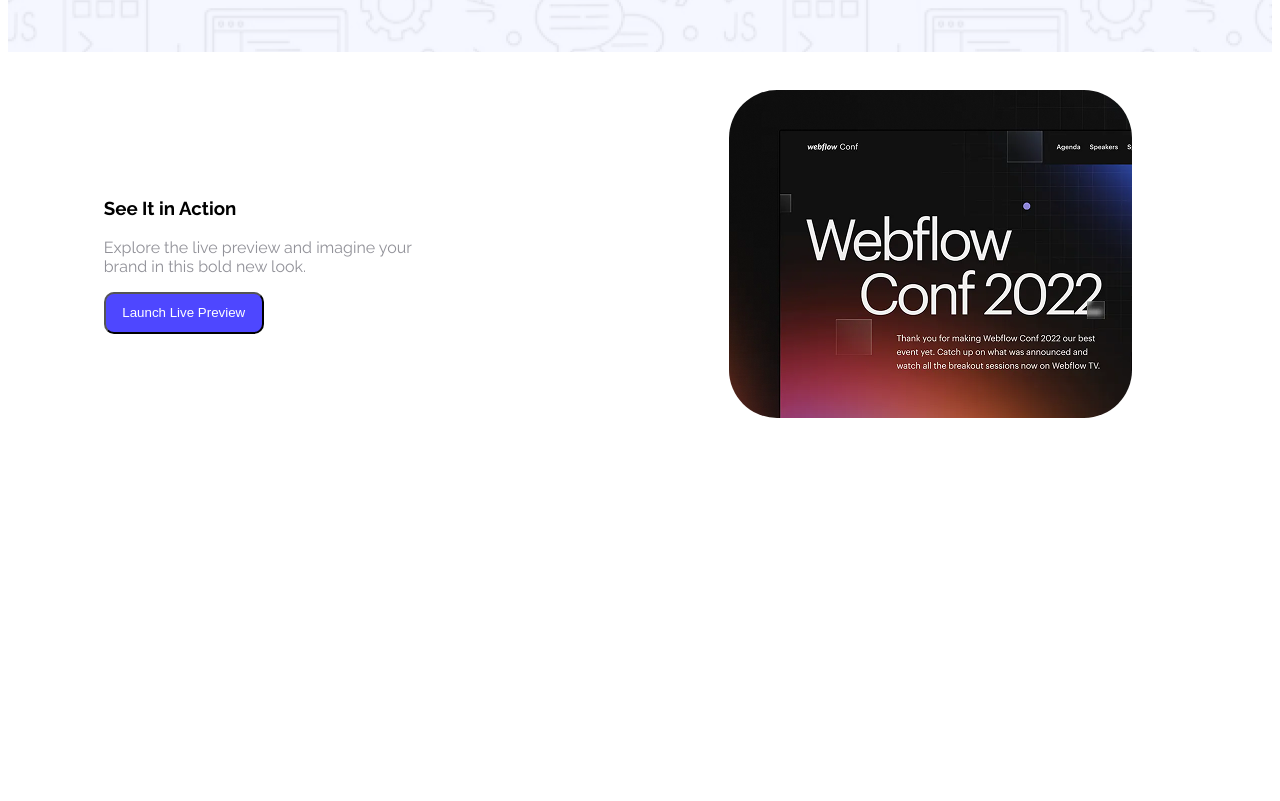
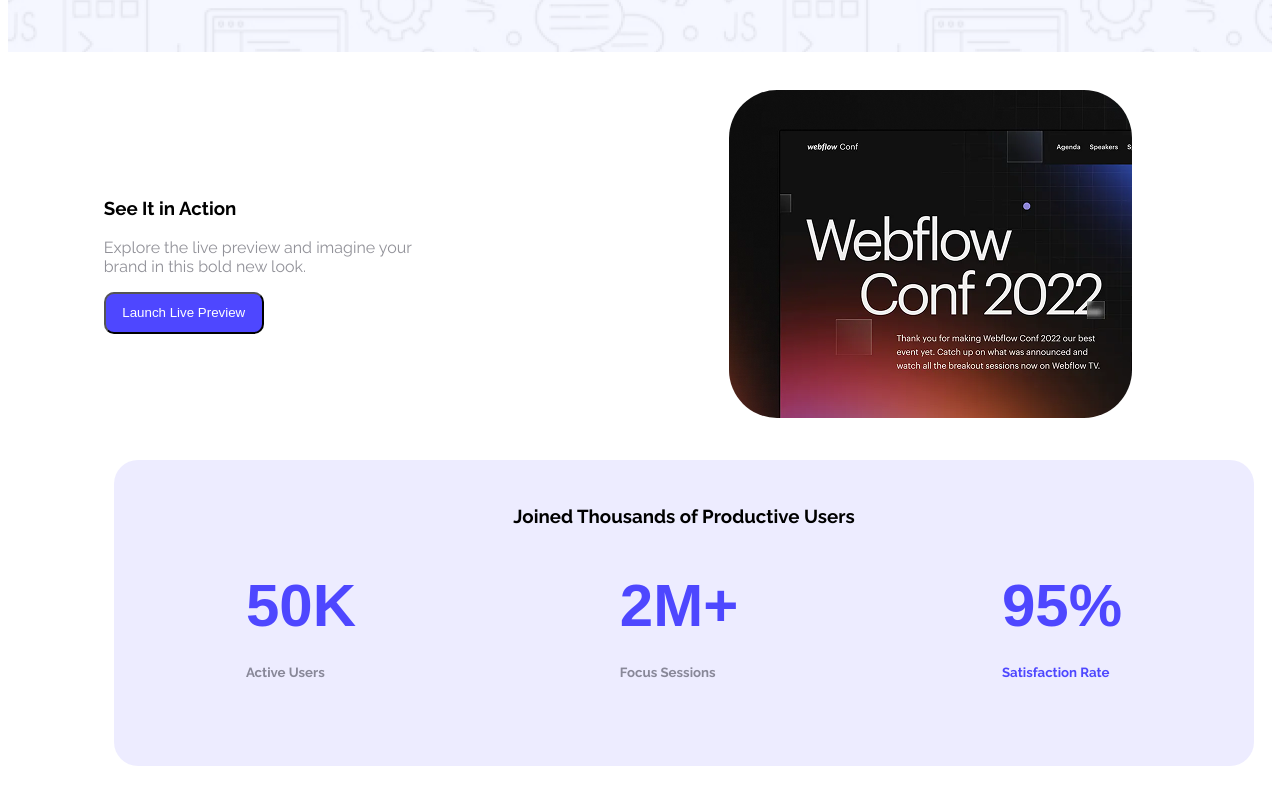
Before and after one commit to Ruhulamin1130/no-one-assinment, a plain HTML site: page index.html in a window 1280 px wide. Shown: the part 470-1271 px from the top of the page. Before the commit the page ends 930 px from the top, so only its background shows below. Drawn offline with Linux system fonts and the light colour scheme.

Commit message:
action items design

```diff
--- a/index.html
+++ b/index.html
@@ -44,7 +44,26 @@
                 <img src="Assets/wc-mini.png" alt="">
             </div>
         </section>
+        <section class="user-sec">
 
+            <h3 class="user-title">Joined Thousands of Productive Users</h3>
+            <div class="users-con">
+                <div>
+                <h1 class="clr">50K</h1>
+                <h5 class="txt-clr">Active Users</h5>
+            </div>
+
+            <div>
+                <h1 class="clr">2M+</h1>
+                <h5 class="txt-clr">Focus Sessions</h5>
+            </div>
+
+            <div>
+                <h1 class="clr">95%</h1>
+                <h5 class="txt-clr2">Satisfaction Rate</h5>
+            </div>
+            </div>
+        </section>
 
     </main>
 
--- a/style.css
+++ b/style.css
@@ -19,6 +19,10 @@
 }
 .txt-clr {
     color:rgba(36, 36, 50, 50%);
+}
+
+.txt-clr2 {
+    color: #4E47FF;
 }
 .sec-one {
     width: 1140px;
@@ -89,3 +93,31 @@ img {
 p.action-descip.txt-clr {
     width: 60%;
 }
+/* users section design */
+.users-con {
+    display: flex;
+    /* gap: 50px; */
+    justify-content:space-around;
+    align-items: center;
+
+}
+.user-sec {
+    width: 1140px;
+    height: 306px;
+    background-color: rgba(78, 71, 255, 10%);
+    border-radius: 24px;
+    margin: 35px 106px;
+}
+
+h3.user-title {
+    text-align: center;
+    padding-top: 45px;
+}
+h1.clr{
+    text-align: center;
+    margin: 25px 0px;
+    font-family: fantasy;
+    font-weight: 800;
+    color: #4E47FF;
+    font-size: 60px;
+}
```
